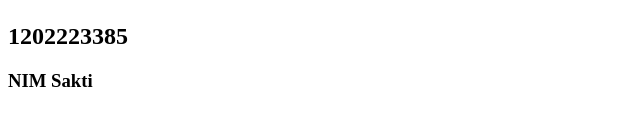
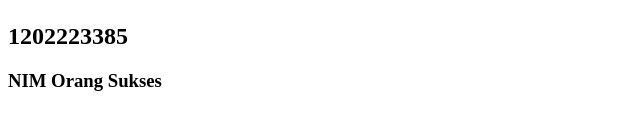
Before and after one commit to RanggaPax/RanggaPax.github.io, a plain HTML site: page index.html in a window 1280 px wide. Shown: the part 192-322 px from the top of the page, without its empty margins (0-640 px from the left). Drawn offline with Linux system fonts and the light colour scheme.

Commit message:
Update index.html

```diff
--- a/index.html
+++ b/index.html
@@ -8,6 +8,6 @@
         <h3> Orang Ganteng</h3>
         <h1> NIM:</h1>
         <h2> 1202223385</h2>
-        <h3> NIM Sakti</h3>
+        <h3> NIM Orang Sukses</h3>
     </body>
 </html>
```
